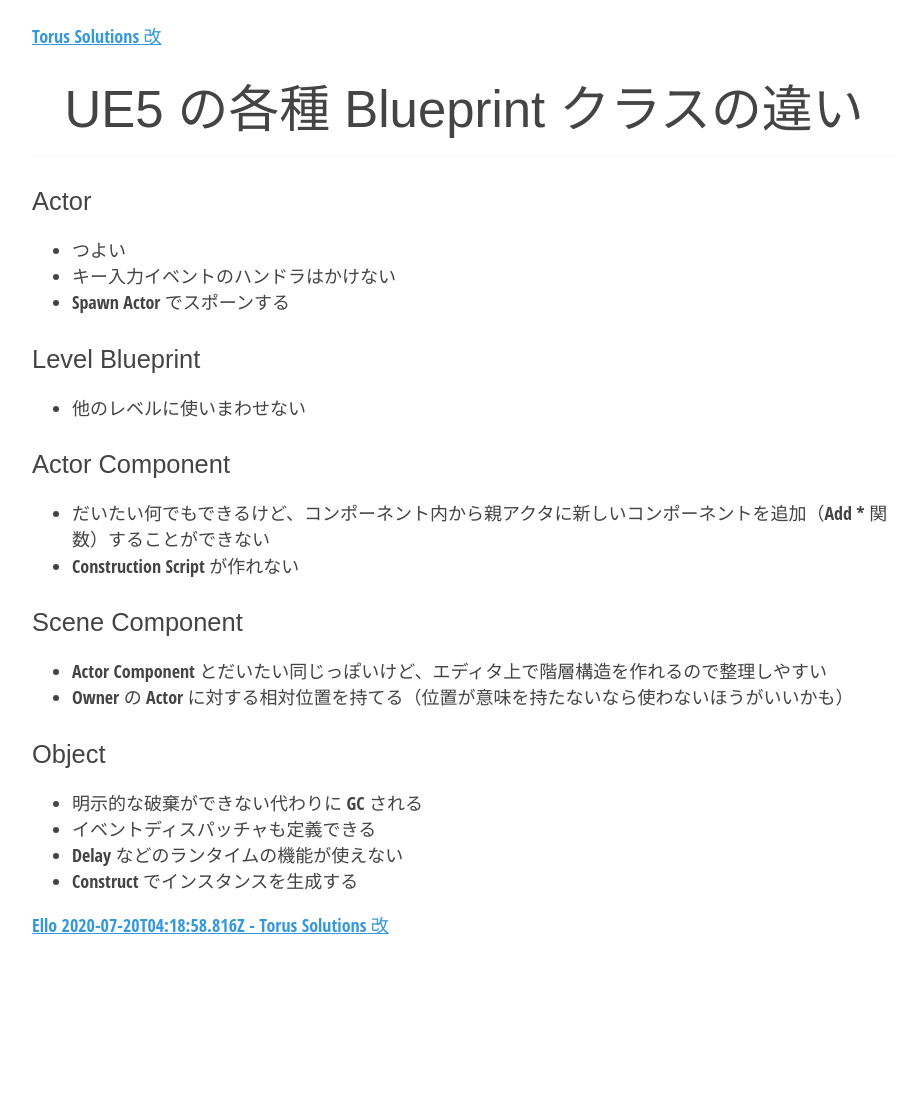
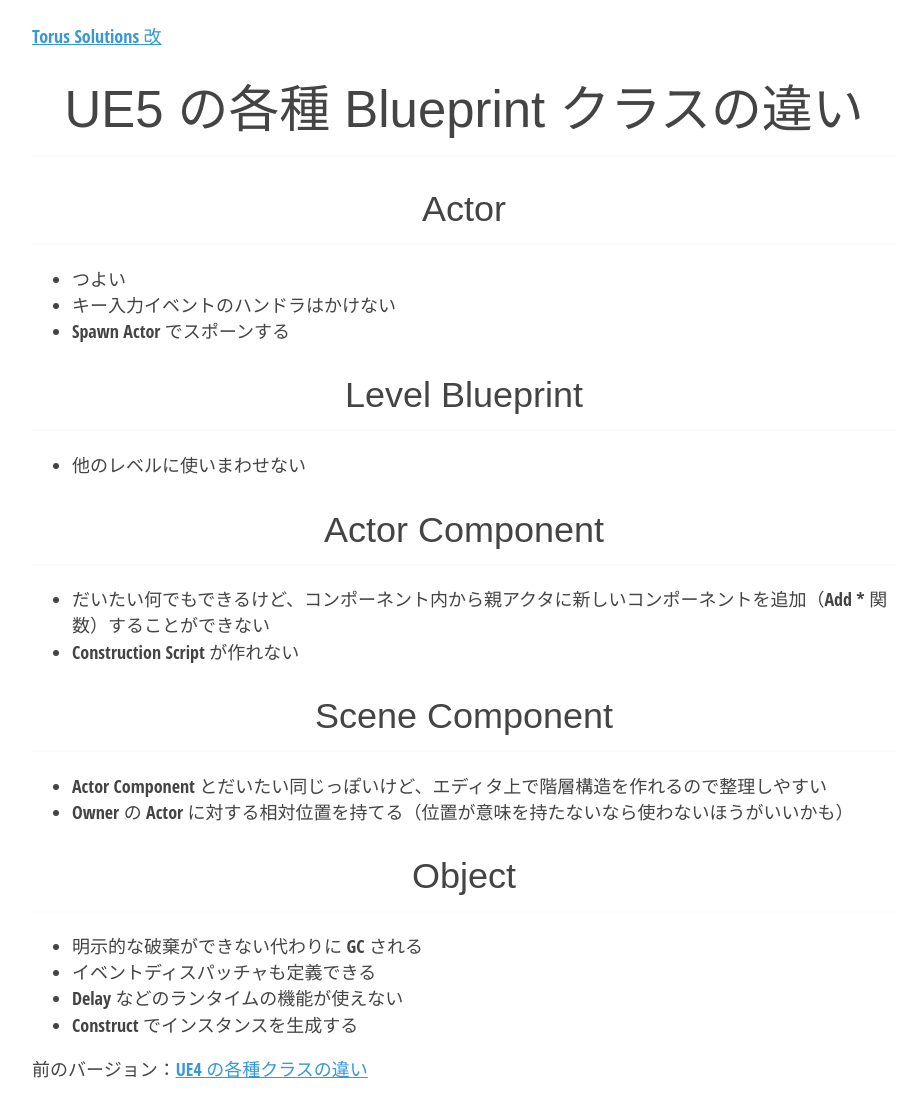
Before and after one commit to torus/torus.github.io, a Jekyll site: the page built from _posts/2025-07-06-ue5-bp-classes.md, in a window 1280 px wide. Shown: the whole page, without its empty margins (176-1093 px from the left). Built offline with Jekyll 4.4.1, drawn with Linux system fonts in a browser that asks for light colours; before the commit the page ends 966 px from its top, so only the background shows below that.

Commit message:
Update 2025-07-06-ue5-bp-classes.md

```diff
--- a/_posts/2025-07-06-ue5-bp-classes.md
+++ b/_posts/2025-07-06-ue5-bp-classes.md
@@ -2,27 +2,27 @@
 title: UE5 の各種 Blueprint クラスの違い
 ---
 
-#### Actor
+### Actor
 
 - つよい
 - キー入力イベントのハンドラはかけない
 - Spawn Actor でスポーンする
 
-#### Level Blueprint
+### Level Blueprint
 
 - 他のレベルに使いまわせない
 
-#### Actor Component
+### Actor Component
 
 - だいたい何でもできるけど、コンポーネント内から親アクタに新しいコンポーネントを追加（Add * 関数）することができない
 - Construction Script が作れない
 
-#### Scene Component
+### Scene Component
 
 - Actor Component とだいたい同じっぽいけど、エディタ上で階層構造を作れるので整理しやすい
 - Owner の Actor に対する相対位置を持てる（位置が意味を持たないなら使わないほうがいいかも）
 
-#### Object
+### Object
 
 - 明示的な破棄ができない代わりに GC される
 - イベントディスパッチャも定義できる
@@ -30,4 +30,4 @@ title: UE5 の各種 Blueprint クラスの違い
 - Construct でインスタンスを生成する
 
 
-[Ello 2020-07-20T04:18:58.816Z - Torus Solutions 改](https://torus.github.io/2020/07/20/ello-21518769.html)
+前のバージョン：[UE4 の各種クラスの違い](https://torus.github.io/2020/07/20/ello-21518769.html)
```
